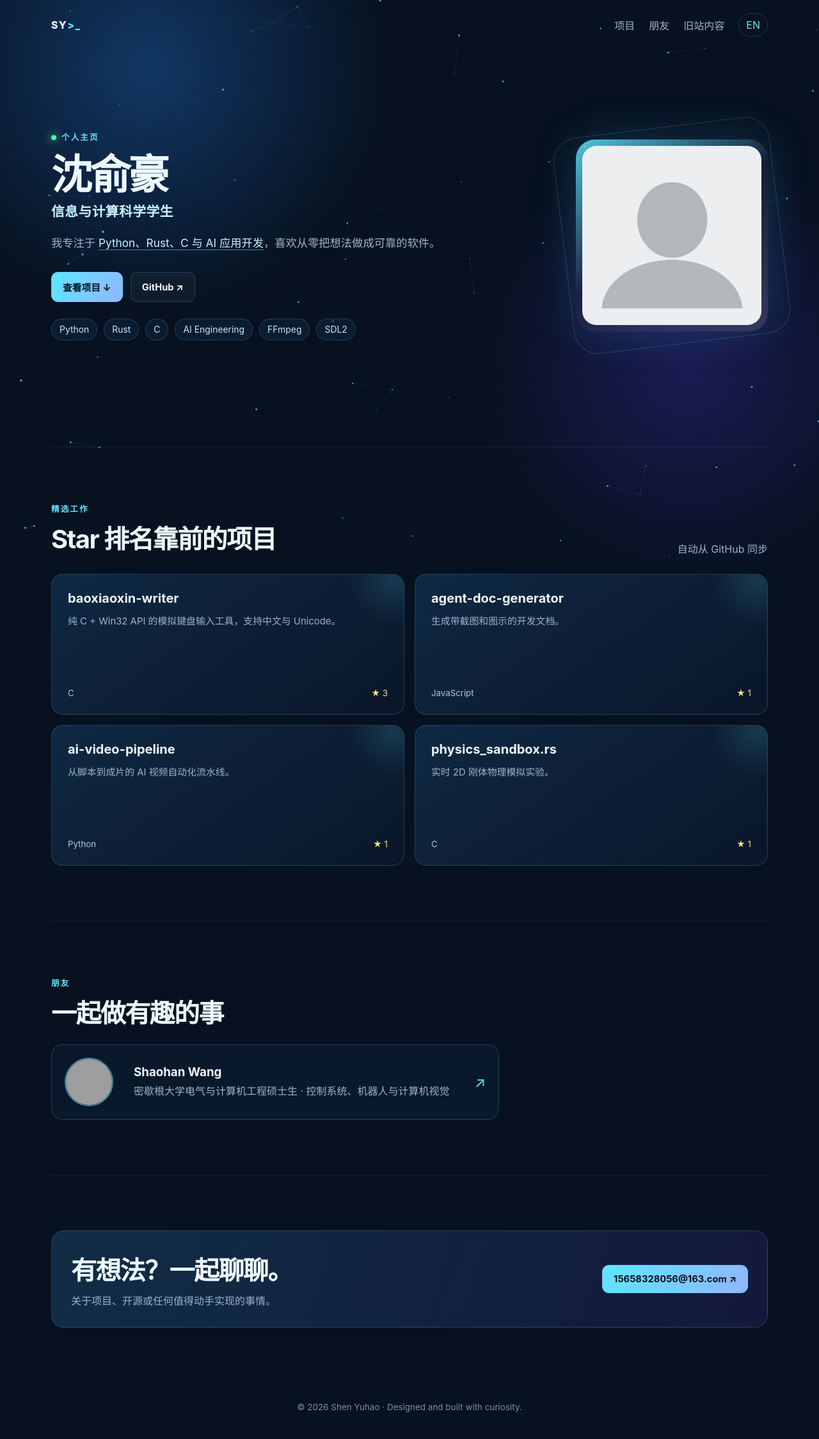
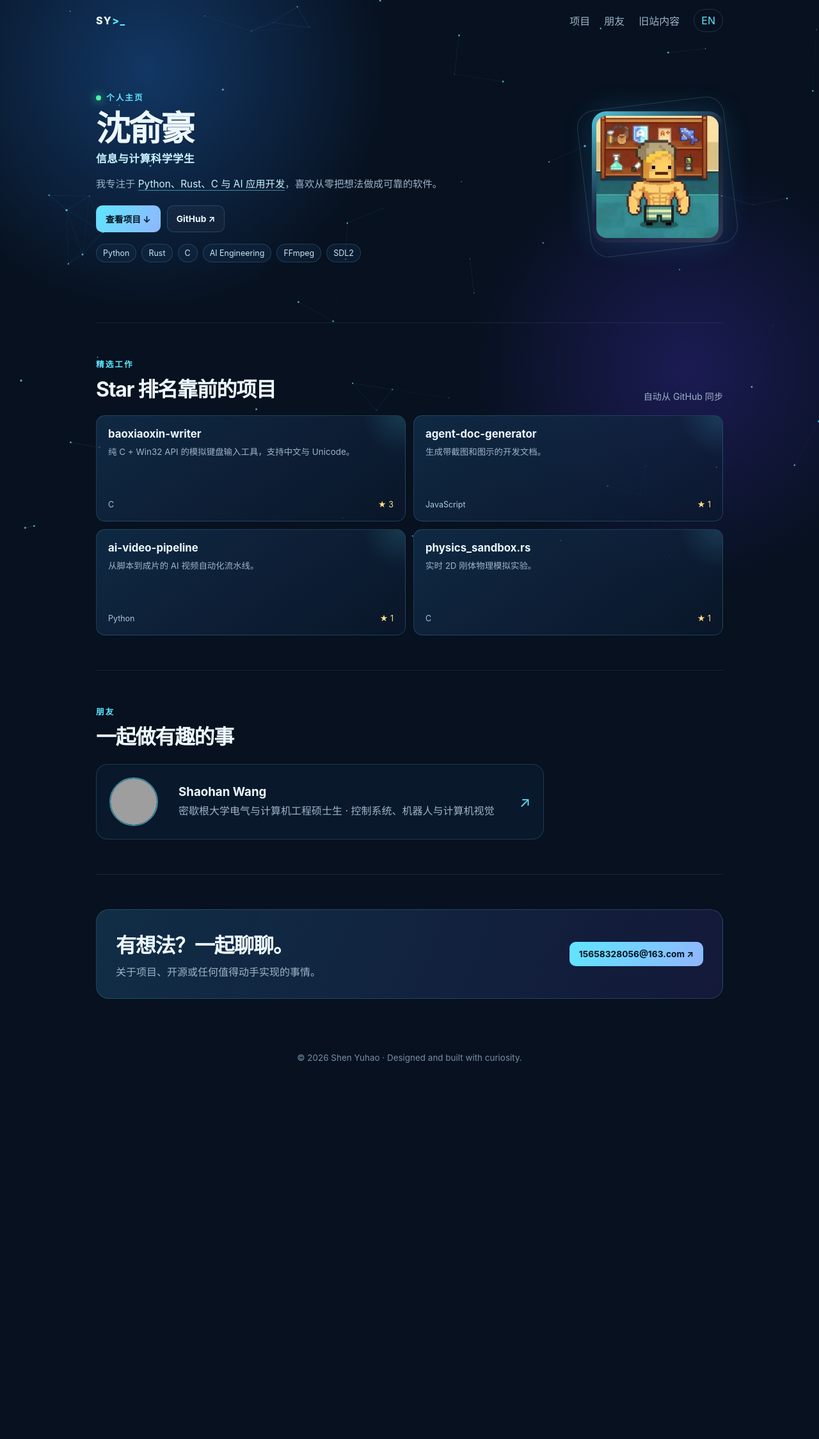
Before and after one commit to shenyuhao1/shenyuhao1.github.io, a Jekyll site: the page index.html, which Jekyll copies as it is, in a window 1280 px wide. Shown: the whole page at 64% size. Built offline with Jekyll 4.4.1, drawn with Linux system fonts in a browser that asks for light colours; comment, search, counter and statistics services are not loaded; after the commit the page ends 1703 px from its top, so only the background shows below that; grey boxes are pictures that could not be loaded.

Commit message:
Make homepage compact and use pixel avatar

```diff
--- a/index.html
+++ b/index.html
@@ -10,23 +10,23 @@
     * { box-sizing:border-box; } html { scroll-behavior:smooth; } body { margin:0; color:var(--text); background:var(--bg); font-family:Inter,"Segoe UI","Microsoft YaHei",sans-serif; overflow-x:hidden; }
     #space { position:fixed; inset:0; z-index:-2; width:100%; height:100%; background:radial-gradient(circle at 18% 12%,#123764 0,transparent 29%),radial-gradient(circle at 84% 64%,#1b1b53 0,transparent 28%),#07111f; }
     .noise { position:fixed; inset:0; z-index:-1; opacity:.2; background-image:linear-gradient(rgba(255,255,255,.025) 1px,transparent 1px),linear-gradient(90deg,rgba(255,255,255,.02) 1px,transparent 1px); background-size:38px 38px; mask-image:linear-gradient(to bottom,black,transparent); pointer-events:none; }
-    .wrap { width:min(1120px,calc(100% - 40px)); margin:auto; } .nav { height:78px; display:flex; align-items:center; justify-content:space-between; }
+    .wrap { width:min(980px,calc(100% - 36px)); margin:auto; } .nav { height:64px; display:flex; align-items:center; justify-content:space-between; }
     .logo { color:var(--text); font-weight:800; letter-spacing:.08em; text-decoration:none; } .logo span { color:var(--blue); }
     .nav-links { display:flex; align-items:center; gap:22px; } .nav-links a,.lang { color:var(--muted); text-decoration:none; font-size:.9rem; border:0; background:transparent; cursor:pointer; font:inherit; } .nav-links a:hover,.lang:hover { color:var(--blue); }
     .lang { border:1px solid var(--line); border-radius:999px; padding:7px 11px; color:var(--blue); }
-    .hero { min-height:620px; display:grid; grid-template-columns:1.35fr .65fr; align-items:center; gap:48px; padding:48px 0 88px; }
+    .hero { min-height:440px; display:grid; grid-template-columns:1.45fr .55fr; align-items:center; gap:38px; padding:32px 0 48px; }
     .eyebrow { color:var(--blue); font-size:.79rem; letter-spacing:.16em; text-transform:uppercase; font-weight:700; } .dot { display:inline-block; width:8px; height:8px; margin-right:8px; border-radius:50%; background:#49f5a2; box-shadow:0 0 14px #49f5a2; }
-    h1 { margin:16px 0 8px; max-width:790px; font-size:clamp(2.7rem,5vw,4.5rem); line-height:1.05; letter-spacing:-.06em; } .gradient { color:transparent; background:linear-gradient(100deg,#fff 17%,#71e9ff 58%,#a8a8ff); -webkit-background-clip:text; background-clip:text; }
-    .subtitle { margin:0 0 20px; color:#c8f4ff; font-size:clamp(1.05rem,2vw,1.3rem); font-weight:650; letter-spacing:.02em; } .intro { max-width:650px; font-size:1.08rem; line-height:1.8; color:var(--muted); } .role { color:#c8f4ff; border-bottom:1px solid rgba(94,231,255,.55); }
-    .actions { display:flex; flex-wrap:wrap; gap:12px; margin-top:30px; } .button { display:inline-flex; align-items:center; gap:8px; padding:12px 17px; border:1px solid var(--line); border-radius:11px; color:var(--text); text-decoration:none; font-weight:650; font-size:.92rem; transition:.22s ease; background:rgba(255,255,255,.035); } .button.primary { color:#03111e; border-color:transparent; background:linear-gradient(120deg,var(--blue),#91b5ff); } .button:hover { transform:translateY(-3px); border-color:rgba(94,231,255,.65); box-shadow:0 12px 35px rgba(20,143,211,.18); }
-    .portrait-wrap { position:relative; width:min(300px,70vw); aspect-ratio:1; justify-self:end; border-radius:30px; padding:10px; background:linear-gradient(145deg,rgba(94,231,255,.85),rgba(139,140,255,.1) 48%,rgba(255,255,255,.15)); box-shadow:0 0 70px rgba(61,186,255,.2); transform:rotate(3deg); } .portrait-wrap:before { content:""; position:absolute; inset:-20px; border:1px solid rgba(125,211,252,.2); border-radius:38px; transform:rotate(-7deg); } .portrait { width:100%; height:100%; display:block; object-fit:cover; border-radius:22px; filter:saturate(.9) contrast(1.08); }
-    section { padding:86px 0; border-top:1px solid rgba(176,223,255,.1); } .section-head { display:flex; align-items:end; justify-content:space-between; gap:16px; margin-bottom:28px; } h2 { margin:7px 0 0; font-size:clamp(1.8rem,4vw,2.5rem); letter-spacing:-.04em; } .sub { color:var(--muted); margin:0; }
-    .skills { display:flex; flex-wrap:wrap; gap:10px; margin-top:26px; } .skills span { color:#c8e6f7; border:1px solid var(--line); border-radius:999px; padding:8px 12px; font-size:.87rem; background:rgba(19,49,79,.38); }
-    .projects { display:grid; grid-template-columns:repeat(2,minmax(0,1fr)); gap:16px; } .card { position:relative; min-height:220px; display:flex; flex-direction:column; justify-content:space-between; padding:25px; overflow:hidden; text-decoration:none; color:inherit; background:linear-gradient(145deg,rgba(20,51,82,.72),rgba(11,24,45,.7)); border:1px solid var(--line); border-radius:18px; transition:.25s ease; } .card:before { content:""; position:absolute; width:150px; height:150px; right:-60px; top:-65px; border-radius:50%; background:radial-gradient(circle,rgba(94,231,255,.14),transparent 68%); } .card:hover { transform:translateY(-6px); border-color:rgba(94,231,255,.62); box-shadow:0 18px 50px rgba(0,0,0,.26); } .card h3 { position:relative; margin:0 0 12px; font-size:1.25rem; } .card p { position:relative; margin:0; color:var(--muted); line-height:1.65; font-size:.93rem; } .meta { display:flex; justify-content:space-between; gap:12px; margin-top:28px; color:#a9c9dd; font-size:.83rem; } .star { color:#ffe184; }
+    h1 { margin:12px 0 6px; max-width:790px; font-size:clamp(2.35rem,4.2vw,3.65rem); line-height:1.05; letter-spacing:-.06em; } .gradient { color:transparent; background:linear-gradient(100deg,#fff 17%,#71e9ff 58%,#a8a8ff); -webkit-background-clip:text; background-clip:text; }
+    .subtitle { margin:0 0 14px; color:#c8f4ff; font-size:1.05rem; font-weight:650; letter-spacing:.02em; } .intro { max-width:610px; font-size:.96rem; line-height:1.72; color:var(--muted); } .role { color:#c8f4ff; border-bottom:1px solid rgba(94,231,255,.55); }
+    .actions { display:flex; flex-wrap:wrap; gap:10px; margin-top:20px; } .button { display:inline-flex; align-items:center; gap:8px; padding:10px 14px; border:1px solid var(--line); border-radius:10px; color:var(--text); text-decoration:none; font-weight:650; font-size:.86rem; transition:.22s ease; background:rgba(255,255,255,.035); } .button.primary { color:#03111e; border-color:transparent; background:linear-gradient(120deg,var(--blue),#91b5ff); } .button:hover { transform:translateY(-3px); border-color:rgba(94,231,255,.65); box-shadow:0 12px 35px rgba(20,143,211,.18); }
+    .portrait-wrap { position:relative; width:min(205px,54vw); aspect-ratio:1; justify-self:end; border-radius:22px; padding:7px; background:linear-gradient(145deg,rgba(94,231,255,.85),rgba(139,140,255,.1) 48%,rgba(255,255,255,.15)); box-shadow:0 0 46px rgba(61,186,255,.2); transform:rotate(3deg); } .portrait-wrap:before { content:""; position:absolute; inset:-13px; border:1px solid rgba(125,211,252,.2); border-radius:28px; transform:rotate(-7deg); } .portrait { width:100%; height:100%; display:block; object-fit:cover; border-radius:16px; filter:saturate(.9) contrast(1.08); }
+    section { padding:54px 0; border-top:1px solid rgba(176,223,255,.1); } .section-head { display:flex; align-items:end; justify-content:space-between; gap:16px; margin-bottom:20px; } h2 { margin:5px 0 0; font-size:clamp(1.55rem,3vw,2rem); letter-spacing:-.04em; } .sub { color:var(--muted); margin:0; font-size:.88rem; }
+    .skills { display:flex; flex-wrap:wrap; gap:8px; margin-top:18px; } .skills span { color:#c8e6f7; border:1px solid var(--line); border-radius:999px; padding:6px 10px; font-size:.78rem; background:rgba(19,49,79,.38); }
+    .projects { display:grid; grid-template-columns:repeat(2,minmax(0,1fr)); gap:12px; } .card { position:relative; min-height:166px; display:flex; flex-direction:column; justify-content:space-between; padding:18px; overflow:hidden; text-decoration:none; color:inherit; background:linear-gradient(145deg,rgba(20,51,82,.72),rgba(11,24,45,.7)); border:1px solid var(--line); border-radius:14px; transition:.25s ease; } .card:before { content:""; position:absolute; width:130px; height:130px; right:-60px; top:-65px; border-radius:50%; background:radial-gradient(circle,rgba(94,231,255,.14),transparent 68%); } .card:hover { transform:translateY(-6px); border-color:rgba(94,231,255,.62); box-shadow:0 18px 50px rgba(0,0,0,.26); } .card h3 { position:relative; margin:0 0 8px; font-size:1.05rem; } .card p { position:relative; margin:0; color:var(--muted); line-height:1.52; font-size:.84rem; } .meta { display:flex; justify-content:space-between; gap:12px; margin-top:18px; color:#a9c9dd; font-size:.78rem; } .star { color:#ffe184; }
     .friend { display:grid; grid-template-columns:88px 1fr auto; align-items:center; gap:20px; max-width:700px; padding:20px; border:1px solid var(--line); border-radius:18px; background:var(--panel); backdrop-filter:blur(10px); text-decoration:none; color:inherit; transition:.25s ease; } .friend:hover { transform:translateY(-5px); border-color:rgba(94,231,255,.65); } .friend img { width:76px; height:76px; border-radius:50%; border:2px solid rgba(94,231,255,.55); } .friend h3 { margin:0 0 6px; } .friend p { margin:0; color:var(--muted); line-height:1.55; } .arrow { color:var(--blue); font-size:1.4rem; }
     .contact { display:flex; align-items:center; justify-content:space-between; gap:24px; padding:30px; border-radius:20px; background:linear-gradient(110deg,rgba(33,93,132,.38),rgba(53,46,125,.28)); border:1px solid var(--line); } .contact h2 { margin:0; }.contact p{color:var(--muted);margin:8px 0 0;} footer { padding:30px 0 42px; color:#7691a7; font-size:.84rem; text-align:center; }
     .reveal { opacity:0; transform:translateY(18px); transition:opacity .6s ease,transform .6s ease; }.reveal.show{opacity:1;transform:none;}
-    @media (max-width:720px) { .wrap{width:min(100% - 28px,1120px)} .nav-links a{display:none}.hero{grid-template-columns:1fr;padding-top:55px;gap:34px;min-height:unset}.portrait-wrap{justify-self:start;width:190px;order:-1}.projects{grid-template-columns:1fr}.friend{grid-template-columns:66px 1fr}.friend img{width:58px;height:58px}.arrow{display:none}.contact{display:block}.contact .button{margin-top:20px}section{padding:64px 0} }
+    @media (max-width:720px) { .wrap{width:min(100% - 28px,1120px)} .nav-links a{display:none}.hero{grid-template-columns:1fr;padding-top:34px;gap:24px;min-height:unset}.portrait-wrap{justify-self:start;width:155px;order:-1}.projects{grid-template-columns:1fr}.friend{grid-template-columns:66px 1fr}.friend img{width:58px;height:58px}.arrow{display:none}.contact{display:block}.contact .button{margin-top:20px}section{padding:44px 0} }
     @media (prefers-reduced-motion:reduce) { *,html{scroll-behavior:auto!important;transition:none!important;animation:none!important} }
   </style>
 </head>
@@ -37,7 +37,7 @@
     <main>
       <section class="hero" style="border:0">
         <div class="reveal"><div class="eyebrow"><span class="dot"></span><span data-zh="个人主页" data-en="Personal homepage">个人主页</span></div><h1 data-zh="沈俞豪" data-en="Shen Yuhao">沈俞豪</h1><p class="subtitle" data-zh="信息与计算科学学生" data-en="Information and Computing Science Student">信息与计算科学学生</p><p class="intro" data-zh="我专注于 <span class='role'>Python、Rust、C 与 AI 应用开发</span>，喜欢从零把想法做成可靠的软件。" data-en="Focused on <span class='role'>Python, Rust, C, and AI applications</span>, I enjoy turning ideas into dependable software.">我专注于 <span class="role">Python、Rust、C 与 AI 应用开发</span>，喜欢从零把想法做成可靠的软件。</p><div class="actions"><a class="button primary" href="#projects" data-zh="查看项目 ↓" data-en="Explore projects ↓">查看项目 ↓</a><a class="button" href="https://github.com/shenyuhao1" target="_blank" rel="noreferrer">GitHub ↗</a></div><div class="skills"><span>Python</span><span>Rust</span><span>C</span><span>AI Engineering</span><span>FFmpeg</span><span>SDL2</span></div></div>
-        <div class="portrait-wrap reveal"><img class="portrait" src="/images/profile.png" alt="沈俞豪 / Shen Yuhao"></div>
+        <div class="portrait-wrap reveal"><img class="portrait" src="/images/avatar-pixel.png" alt="沈俞豪 / Shen Yuhao"></div>
       </section>
       <section id="projects" class="reveal"><div class="section-head"><div><div class="eyebrow" data-zh="精选工作" data-en="Selected work">精选工作</div><h2 data-zh="Star 排名靠前的项目" data-en="Top starred projects">Star 排名靠前的项目</h2></div><p class="sub" data-zh="自动从 GitHub 同步" data-en="Synced from GitHub">自动从 GitHub 同步</p></div><div class="projects" id="projects-grid"><a class="card" href="https://github.com/la-olla-de-cobre/baoxiaoxin-writer" target="_blank"><div><h3>baoxiaoxin-writer</h3><p>纯 C + Win32 API 的模拟键盘输入工具，支持中文与 Unicode。</p></div><div class="meta"><span>C</span><span class="star">★ 3</span></div></a><a class="card" href="https://github.com/shenyuhao1/agent-doc-generator" target="_blank"><div><h3>agent-doc-generator</h3><p>生成带截图和图示的开发文档。</p></div><div class="meta"><span>JavaScript</span><span class="star">★ 1</span></div></a><a class="card" href="https://github.com/shenyuhao1/ai-video-pipeline" target="_blank"><div><h3>ai-video-pipeline</h3><p>从脚本到成片的 AI 视频自动化流水线。</p></div><div class="meta"><span>Python</span><span class="star">★ 1</span></div></a><a class="card" href="https://github.com/shenyuhao1/physics_sandbox.rs" target="_blank"><div><h3>physics_sandbox.rs</h3><p>实时 2D 刚体物理模拟实验。</p></div><div class="meta"><span>C</span><span class="star">★ 1</span></div></a></div></section>
       <section id="friends" class="reveal"><div class="eyebrow" data-zh="朋友" data-en="Friends">朋友</div><h2 data-zh="一起做有趣的事" data-en="People building cool things">一起做有趣的事</h2><div style="height:22px"></div><a class="friend" href="https://shaohanw.github.io/" target="_blank" rel="noreferrer"><img src="https://github.com/ShaohanW.png?size=160" alt="Shaohan Wang"><div><h3>Shaohan Wang</h3><p data-zh="密歇根大学电气与计算机工程硕士生 · 控制系统、机器人与计算机视觉" data-en="M.Eng. student at the University of Michigan · Control, robotics and computer vision">密歇根大学电气与计算机工程硕士生 · 控制系统、机器人与计算机视觉</p></div><span class="arrow">↗</span></a></section>
```
